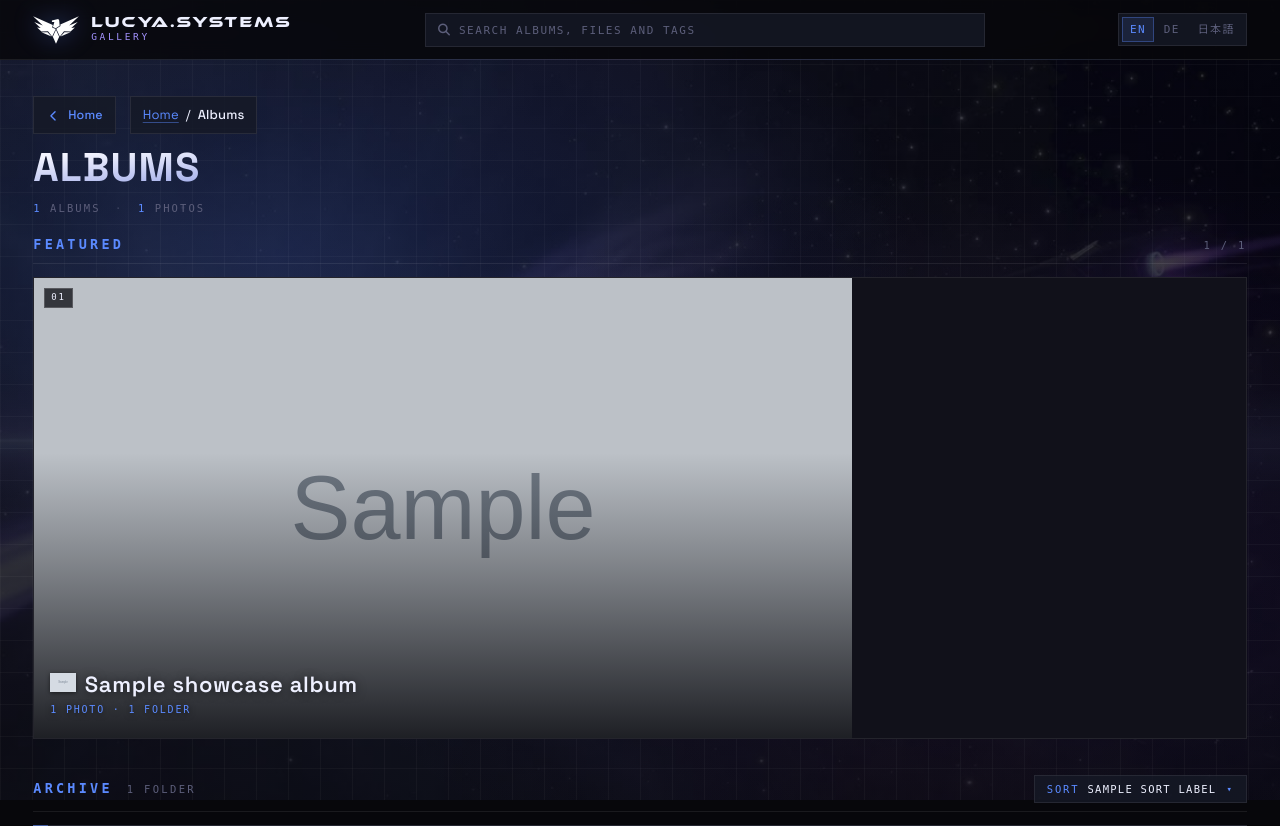
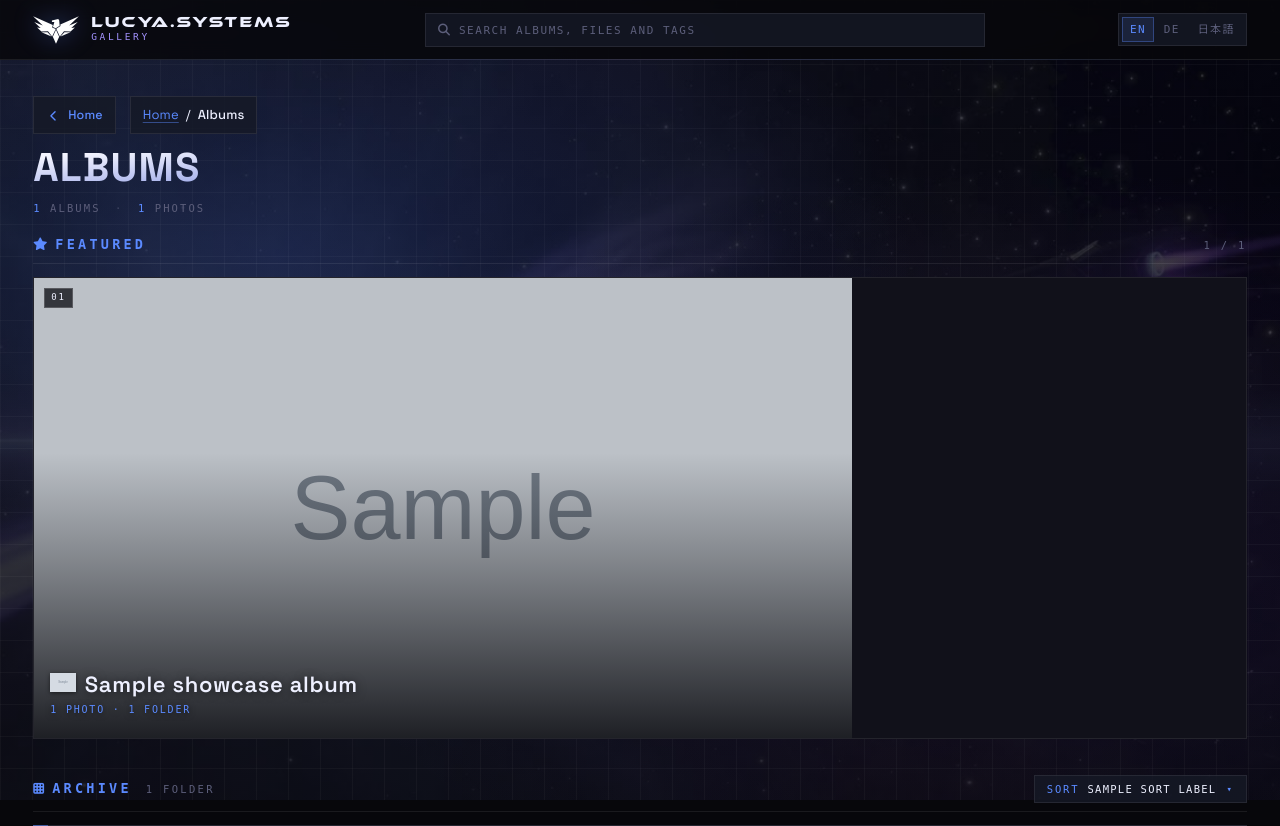
Before and after one commit to lucya-astralis/gallery, a FastAPI app: template app/templates/index.html in a window 1280 px wide. Shown: the top 826 px of the page. Run offline with FastAPI, Linux system fonts and the light colour scheme; the template is opened without the code that fills it: most values are stand-ins (such as "Sample title", 1, 10 or a date in 2020); grey boxes marked "Sample" are stand-in pictures; some libraries are stand-ins or nearby versions.

Commit message:
new design

```diff
--- a/app/static/fa-icons.css
+++ b/app/static/fa-icons.css
@@ -62,5 +62,6 @@
 .fa-shield-halved{ --fa:"\f3ed"; }
 .fa-shuffle{ --fa:"\f074"; }
 .fa-star{ --fa:"\f005"; }
+.fa-table-cells{ --fa:"\f00a"; }
 .fa-tags{ --fa:"\f02c"; }
 .fa-xmark{ --fa:"\f00d"; }
--- a/app/templates/index.html
+++ b/app/templates/index.html
@@ -38,7 +38,7 @@
     {% if showcase_albums %}
       <section class="feat" aria-label="Featured albums">
         <header class="feat__head">
-          <h2 class="feat__label">{{ t('feat.label') }}</h2>
+          <h2 class="feat__label"><i class="fa fa-star" aria-hidden="true"></i>{{ t('feat.label') }}</h2>
           <span class="feat__count">{{ showcase_albums | length }} / {{ albums | length }}</span>
         </header>
         {% set feat_eager = 3 %}
@@ -52,7 +52,7 @@
     <div data-live="body">
     {% if archive_albums %}
       <header class="archive-head">
-        <h2 class="archive-head__label">{{ t('archive.label') }}</h2>
+        <h2 class="archive-head__label"><i class="fa fa-table-cells" aria-hidden="true"></i>{{ t('archive.label') }}</h2>
         <span class="archive-head__count">{{ archive_albums | length }} {% if archive_albums | length == 1 %}{{ t('unit.directory') }}{% else %}{{ t('unit.directories') }}{% endif %}</span>
         <div class="sort" data-sort>
           <button type="button" class="sort__btn" aria-haspopup="true" aria-expanded="false">
--- a/app/templates/welcome.html
+++ b/app/templates/welcome.html
@@ -147,7 +147,7 @@
   <section class="showcase-page" aria-label="Showcase albums">
     <div class="showcase">
       <header class="showcase__head">
-        <h2 class="showcase__label">{{ t('showcase.head') }}</h2>
+        <h2 class="showcase__label"><i class="fa fa-star" aria-hidden="true"></i>{{ t('showcase.head') }}</h2>
         <a class="showcase__more" href="/albums">{{ t('showcase.all') }}<i class="fa fa-chevron-right" aria-hidden="true"></i></a>
       </header>
       {% include "_showcase_albums.html" %}
```
Also changed, not shown: app/static/fonts/fa-solid-subset.woff2.
